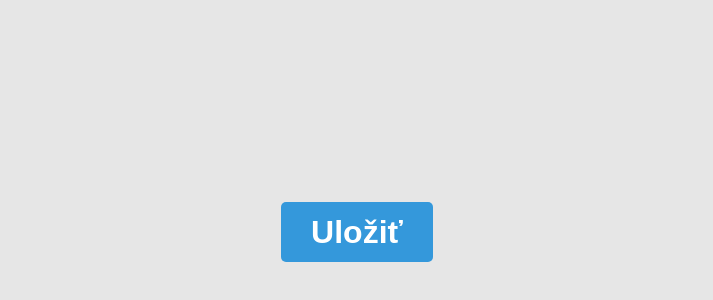
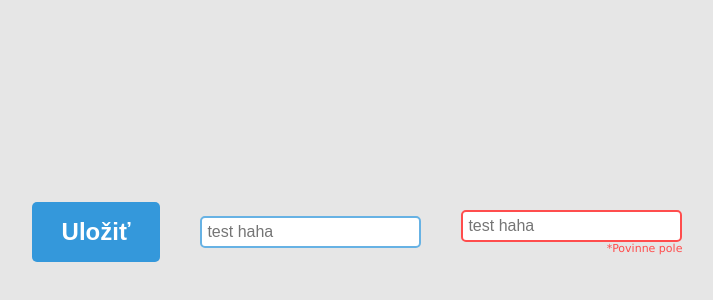
Before and after one commit to bzagrapan/favorite-books, a React (Create React App) app: page / in a window 1280 px wide. Shown: the part 168-468 px from the top of the page, without its empty margins (283-996 px from the left). Built offline with nearby package versions, Linux system fonts and the light colour scheme.

Commit message:
added input

```diff
--- a/src/App.js
+++ /dev/null
@@ -1,12 +0,0 @@
-import './App.css';
-import CustomButton from './components/atoms/Button/Button';
-
-function App() {
-  return (
-    <div className="App">
-      <CustomButton text="Uložiť" />
-    </div>
-  );
-}
-
-export default App;
--- /dev/null
+++ b/src/App.tsx
@@ -0,0 +1,31 @@
+import './App.css';
+import CustomButton from './components/atoms/Button/Button';
+import CustomInput from './components/atoms/Input/Input';
+
+function App() {
+  const handleInputChange = (newValue: string) => {
+    console.log(newValue);
+  };
+
+  return (
+    <div className="App">
+      <CustomButton text="Uložiť" />
+      <div style={{ margin: '20px' }}></div>
+      <CustomInput
+        placeholder="test haha"
+        onInputChange={handleInputChange}
+        maxChars={10}
+      />
+      <div style={{ margin: '20px' }}></div>
+      <CustomInput
+        placeholder="test haha"
+        onInputChange={handleInputChange}
+        maxChars={10}
+        displayWarning={true}
+        warningText="*Povinne pole"
+      />
+    </div>
+  );
+}
+
+export default App;
--- a/src/components/atoms/Button/Button.scss
+++ b/src/components/atoms/Button/Button.scss
@@ -8,7 +8,7 @@
   height: 60px;
   position: relative;
   padding: 4px 30px;
-  background-color: #3498db;
+  background-color: $main-color;
   color: #fff;
   font-size: 16px;
   font-weight: bold;
@@ -16,6 +16,7 @@
   border-radius: 5px;
   outline: none;
   cursor: pointer;
+  transition: background-color 0.5s ease;
 
   // @media (hover: hover) je visual fix pre mobil/tablet, aby po kliknuti na button neostala hover farba 'stucked'.
   @media (hover: hover) {
--- a/src/components/atoms/Button/Button.tsx
+++ b/src/components/atoms/Button/Button.tsx
@@ -6,12 +6,12 @@ export interface CustomButtonProps
   text: string;
 }
 
-const CustomButton = (props: CustomButtonProps) => {
+const CustomButton: React.FC<CustomButtonProps> = (props) => {
   const { text } = props;
 
   return (
     <button className="custom-button">
-      <h1>{text}</h1>
+      <h2>{text}</h2>
     </button>
   );
 };
--- /dev/null
+++ b/src/components/atoms/Input/Input.scss
@@ -0,0 +1,34 @@
+@import '../../../utils/variables';
+
+.custom-input {
+  display: block;
+  padding: 5px;
+  font-size: 16px;
+  border-radius: 5px;
+  border: 2px solid #67b2e4;
+  transition: border-color 0.5s ease;
+
+  &:focus-visible {
+    outline: #1f74ad;
+    border-color: #1f74ad;
+  }
+
+  &.warning {
+    border: 2px solid #ff4d4d;
+
+    &:focus-visible {
+      outline: #e60000;
+      border-color: #e60000;
+    }
+  }
+}
+
+.custom-input-wrapper {
+  display: inline-block;
+}
+
+.input-warning {
+  font-size: 11px;
+  float: right;
+  color: #ff4d4d;
+}
--- /dev/null
+++ b/src/components/atoms/Input/Input.tsx
@@ -0,0 +1,38 @@
+import React, { useState } from 'react';
+import './Input.scss';
+
+export interface CustomInputProps {
+  placeholder: string;
+  displayWarning?: boolean;
+  warningText?: string;
+  onInputChange: Function;
+  maxChars?: number;
+}
+
+const CustomInput: React.FC<CustomInputProps> = (props) => {
+  const { placeholder, displayWarning, warningText, onInputChange, maxChars } =
+    props;
+
+  const [userInput, setUserInput] = useState<string>();
+
+  const handleOnChange = (newValue: string) => {
+    setUserInput(newValue);
+    onInputChange(newValue);
+  };
+
+  const errorState = displayWarning && !userInput;
+
+  return (
+    <div className="custom-input-wrapper">
+      <input
+        className={errorState ? 'custom-input warning' : 'custom-input'}
+        placeholder={placeholder}
+        onChange={(e) => handleOnChange(e?.target?.value)}
+        maxLength={maxChars}
+      ></input>
+      {errorState && <div className="input-warning">{warningText}</div>}
+    </div>
+  );
+};
+
+export default CustomInput;
--- a/src/index.css
+++ b/src/index.css
@@ -1,13 +1,7 @@
 body {
   margin: 0;
-  font-family: -apple-system, BlinkMacSystemFont, 'Segoe UI', 'Roboto', 'Oxygen',
-    'Ubuntu', 'Cantarell', 'Fira Sans', 'Droid Sans', 'Helvetica Neue',
-    sans-serif;
+  font-family: 'Lucida Sans', 'Lucida Sans Regular', 'Lucida Grande',
+    'Lucida Sans Unicode', Geneva, Verdana, sans-serif;
   -webkit-font-smoothing: antialiased;
   -moz-osx-font-smoothing: grayscale;
 }
-
-code {
-  font-family: source-code-pro, Menlo, Monaco, Consolas, 'Courier New',
-    monospace;
-}
--- a/src/utils/_variables.scss
+++ b/src/utils/_variables.scss
@@ -1,3 +1,4 @@
 $breakpoint-mobile: 768px;
 $breakpoint-tablet: 1010px;
 $breakpoint-desktop: 1200px;
+$main-color: #3498db;
```
